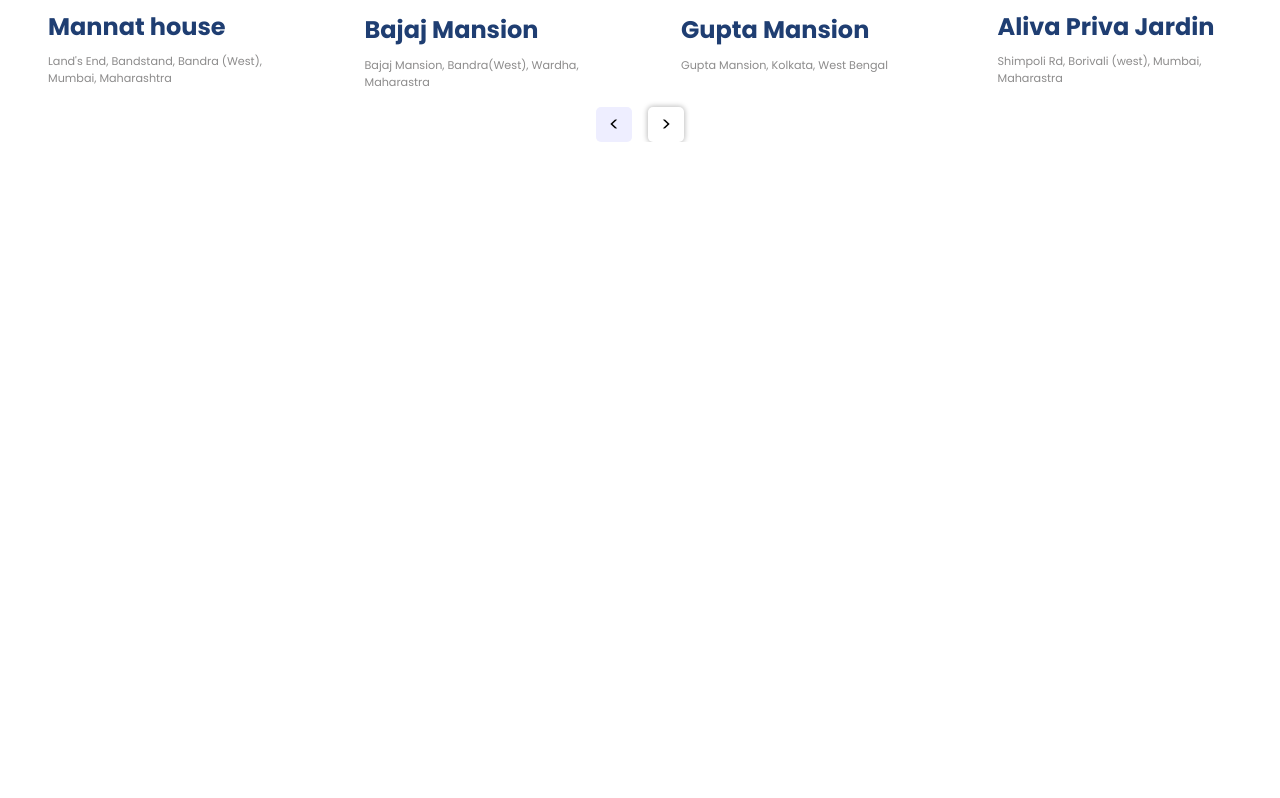
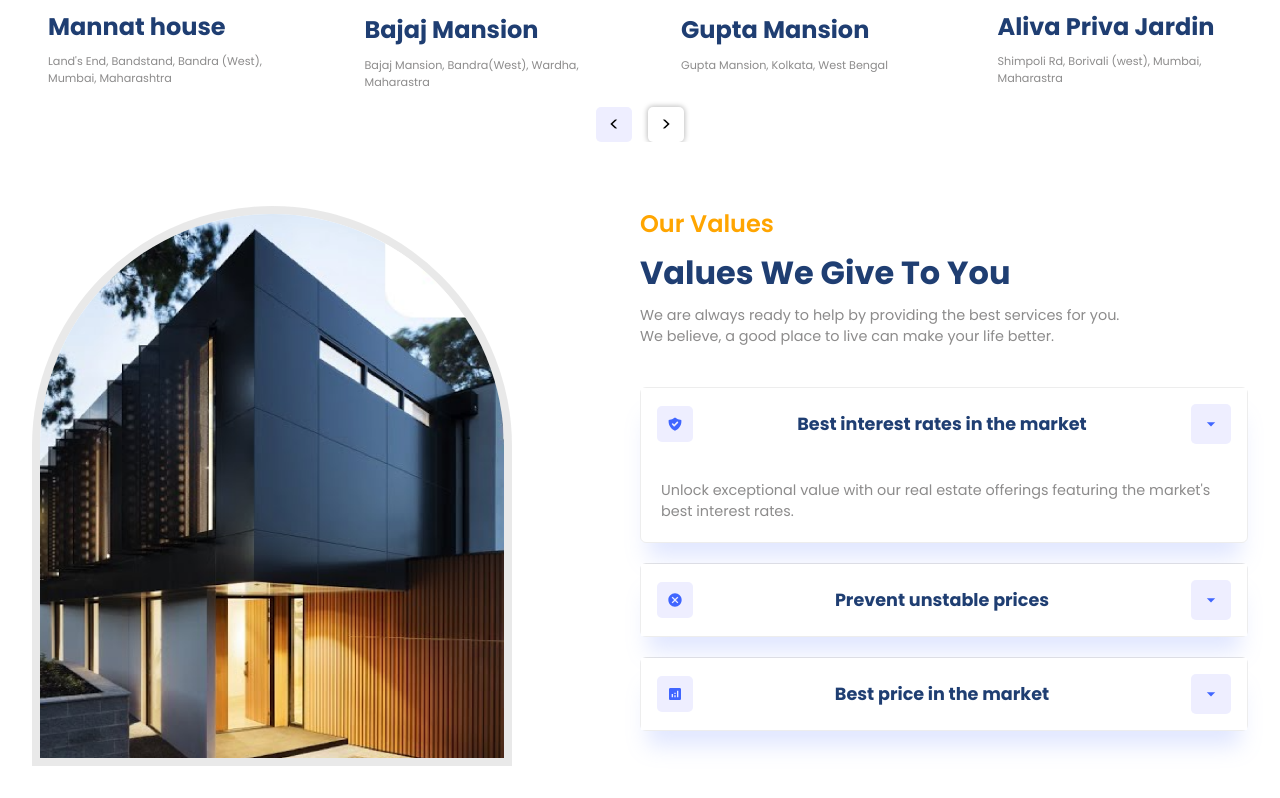
Before and after one commit to FahadAli-Dev/real-estate-website, a React (Vite) app: page / in a window 1280 px wide. Shown: the part 1273-2071 px from the top of the page. Before the commit the page ends 1447 px from the top, so only its background shows below. Built offline with nearby package versions, Linux system fonts and the light colour scheme.

Commit message:
complete values section

```diff
--- a/package.json
+++ b/package.json
@@ -14,6 +14,7 @@
     "@fortawesome/free-solid-svg-icons": "^6.7.2",
     "@fortawesome/react-fontawesome": "^0.2.2",
     "react": "^19.1.0",
+    "react-accessible-accordion": "^5.0.1",
     "react-countup": "^6.5.3",
     "react-dom": "^19.1.0",
     "react-icons": "^5.5.0",
--- a/src/App.jsx
+++ b/src/App.jsx
@@ -3,6 +3,7 @@
 import Header from "./Components/Header/Header";
 import Hero from "./Components/Hero/Hero";
 import Residencies from "./Components/Residencies/Residencies";
+import Value from "./Components/Value/Value";
 
 const App = () => {
   return (
@@ -14,6 +15,7 @@
       </div>
       <Companies />
       <Residencies />
+      <Value />
     </div>
   );
 };
--- a/src/Components/Companies/Companies.jsx
+++ b/src/Components/Companies/Companies.jsx
@@ -4,10 +4,10 @@
   return (
     <section className="company-section">
       <div className="c-container padding">
-        <img src="company1.png" alt="company-logo" />
-        <img src="company2.png" alt="company-logo" />
-        <img src="company3.png" alt="company-logo" />
-        <img src="company4.png" alt="company-logo" />
+        <img src="/company1.png" alt="company-logo" />
+        <img src="/company2.png" alt="company-logo" />
+        <img src="/company3.png" alt="company-logo" />
+        <img src="/company4.png" alt="company-logo" />
       </div>
     </section>
   );
--- a/src/Components/Header/Header.jsx
+++ b/src/Components/Header/Header.jsx
@@ -10,7 +10,7 @@
     <header className="h-wrapper">
       <nav className="h-container">
         <img
-          src="logo.png"
+          src="/logo.png"
           alt="logo"
           width={100}
           style={{ position: "relative", zIndex: 1 }}
--- a/src/Components/Hero/Hero.css
+++ b/src/Components/Hero/Hero.css
@@ -82,17 +82,8 @@
 
 /* Right side */
 
-.img-container {
-  width: 30rem;
-  height: 35rem;
-  border-radius: 15rem 15rem 0 0;
+.hero-right .img-container {
   border: 8px solid rgb(48, 46, 45);
-  overflow: hidden;
-}
-
-.img-container img {
-  width: 100%;
-  height: 100%;
 }
 
 /* Animation */
@@ -107,7 +98,7 @@
   }
 }
 
-.img-container {
+.hero-right .img-container {
   animation: slideIn 2s ease-out forwards;
 }
 
--- a/src/Components/Hero/Hero.jsx
+++ b/src/Components/Hero/Hero.jsx
@@ -54,7 +54,7 @@
         {/* Right side */}
         <div className="hero-right">
           <div className="img-container">
-            <img src="hero-image.png" alt="hero-img" />
+            <img src="/hero-image.png" alt="hero-img" />
           </div>
         </div>
       </div>
--- /dev/null
+++ b/src/Components/Value/Value.css
@@ -0,0 +1,75 @@
+.v-container {
+  display: flex;
+  max-width: 1280px;
+  margin: auto;
+}
+
+.v-container > :nth-child(1) {
+  flex: 1;
+}
+
+.v-container > :nth-child(2) {
+  flex: 1;
+}
+
+.v-right {
+  display: flex;
+  flex-direction: column;
+  gap: 0.5rem;
+}
+
+.v-container .img-container {
+  border: 8px solid rgb(232 232 232 / 93%);
+  border-radius: 15rem 15rem 0 0;
+}
+
+.accordion {
+  margin-top: 2rem;
+  border: none;
+}
+
+.accordion__item {
+  margin-bottom: 20px;
+  box-shadow: var(--shadow);
+  border: 0.8px solid rgba(128, 128, 128, 0.143);
+  border-radius: 6px;
+}
+
+.accordion__button {
+  background-color: white;
+  display: flex;
+  justify-content: space-between;
+  align-items: center;
+  padding: 1rem;
+}
+
+.accordion__button span {
+  font-size: 1.1rem;
+}
+
+.accordion__button:before {
+  display: none;
+}
+
+.accordion__button:hover {
+  background-color: white;
+  cursor: pointer;
+}
+
+.accordion__button .icon {
+  height: 36px;
+  padding: 10px;
+  background: var(--lightBlue);
+  border-radius: 5px;
+}
+
+.accordion__button .icon svg {
+  fill: var(--blue);
+  display: flex;
+  justify-content: center;
+  align-items: center;
+}
+
+.accordion__button > :nth-child(3) {
+  height: 40px;
+}
--- /dev/null
+++ b/src/Components/Value/Value.jsx
@@ -0,0 +1,60 @@
+import {
+  Accordion,
+  AccordionItem,
+  AccordionItemButton,
+  AccordionItemHeading,
+  AccordionItemPanel,
+} from "react-accessible-accordion";
+import "react-accessible-accordion/dist/fancy-example.css";
+import "./Value.css";
+import data from "../../data/accordion.jsx";
+import { MdOutlineArrowDropDown } from "react-icons/md";
+
+const Value = () => {
+  return (
+    <section className="value-section">
+      <div className="v-container padding">
+        {/* Left Side */}
+        <div className="v-left">
+          <div className="img-container">
+            <img src="/value.png" alt="" />
+          </div>
+        </div>
+
+        {/* Right Side */}
+        <div className="v-right">
+          <span className="orangeText">Our Values</span>
+          <span className="primaryText">Values We Give To You</span>
+          <span className="secondary-text">
+            We are always ready to help by providing the best services for you.
+            <br />
+            We believe, a good place to live can make your life better.
+          </span>
+
+          <Accordion preExpanded={[0]}>
+            {data.map((items, idx) => {
+              return (
+                <AccordionItem uuid={idx} key={idx}>
+                  <AccordionItemHeading>
+                    <AccordionItemButton>
+                      <div className="icon">{items.icon}</div>
+                      <span className="primaryText">{items.heading}</span>
+                      <div className="icon">
+                        <MdOutlineArrowDropDown size={20} />
+                      </div>
+                    </AccordionItemButton>
+                  </AccordionItemHeading>
+                  <AccordionItemPanel>
+                    <p className="secondary-text">{items.detail}</p>
+                  </AccordionItemPanel>
+                </AccordionItem>
+              );
+            })}
+          </Accordion>
+        </div>
+      </div>
+    </section>
+  );
+};
+
+export default Value;
--- /dev/null
+++ b/src/data/accordion.jsx
@@ -0,0 +1,25 @@
+import { HiShieldCheck } from "react-icons/hi";
+import { MdAnalytics, MdCancel } from "react-icons/md";
+
+const data = [
+  {
+    icon: <HiShieldCheck />,
+    heading: "Best interest rates in the market",
+    detail:
+      "Unlock exceptional value with our real estate offerings featuring the market's best interest rates.",
+  },
+  {
+    icon: <MdCancel />,
+    heading: "Prevent unstable prices",
+    detail:
+      "Stabilize market functionalities with our proactive strategies to prevent unstable prices. Ensure a secure investment environment and sustainable growth for your assets.",
+  },
+  {
+    icon: <MdAnalytics />,
+    heading: "Best price in the market",
+    detail:
+      "Maximize your investment potential and secure your dream property with our competitive financing options.",
+  },
+];
+
+export default data;
--- a/src/data/slider.json
+++ b/src/data/slider.json
@@ -3,37 +3,37 @@
     "name": "Mannat house",
     "price": "3,950,000",
     "detail": "Land's End, Bandstand, Bandra (West), Mumbai, Maharashtra",
-    "image": "./r1.png"
+    "image": "/r1.png"
   },
 
   {
     "name": "Bajaj Mansion",
     "price": "5,510,000",
     "detail": "Bajaj Mansion, Bandra(West), Wardha, Maharastra",
-    "image": "./r2.png"
+    "image": "/r2.png"
   },
   {
     "name": "Gupta Mansion",
     "price": "2,977,550",
     "detail": "Gupta Mansion, Kolkata, West Bengal",
-    "image": "./r3.png"
+    "image": "/r3.png"
   },
   {
     "name": "Aliva Priva Jardin",
     "price": "3,950,900",
     "detail": "Shimpoli Rd, Borivali (west), Mumbai, Maharastra",
-    "image": "./r4.png"
+    "image": "/r4.png"
   },
   {
     "name": "Asatti Garden City",
     "price": "2,990,990",
     "detail": "48 Venkatachala Mudali St, Periamet, Chennai, Tamilnadu",
-    "image": "./r5.png"
+    "image": "/r5.png"
   },
   {
     "name": "J.K House",
     "price": "1,950,900",
     "detail": "67/68, Sagar Bonanza, Jv Road, Khot Lane, Ghatkopar (w), Mumbai, Maharastra",
-    "image": "./r6.png"
+    "image": "/r6.png"
   }
 ]
--- a/src/index.css
+++ b/src/index.css
@@ -14,6 +14,7 @@
   --blue: #4066ff;
   --white-gradient: rgb(142, 141, 141);
   --lightBlue: #eeeeff;
+  --shadow: 0px 23px 21px -8px rgba(136, 160, 255, 0.25);
 }
 
 .padding {
@@ -56,6 +57,18 @@
   }
 }
 
+.img-container {
+  width: 30rem;
+  height: 35rem;
+  border-radius: 15rem 15rem 0 0;
+  overflow: hidden;
+}
+
+.img-container img {
+  width: 100%;
+  height: 100%;
+}
+
 .btn {
   background: var(--blue-gradient);
   color: white;
```
Also changed, not shown: public/value.png (added), 1 other file (tests, documents, lock files or other folders).
